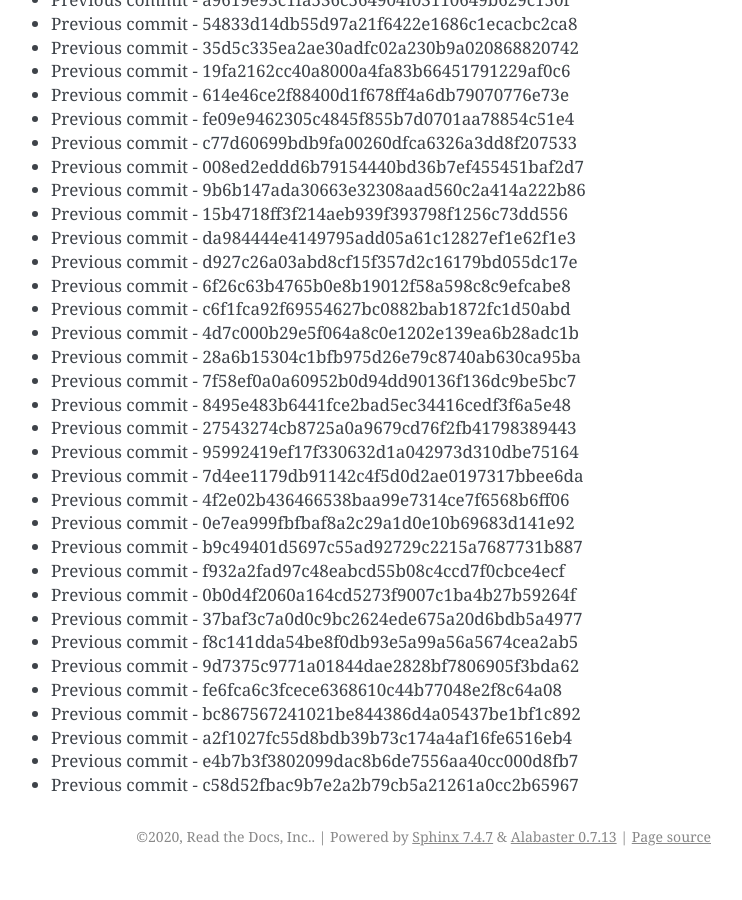
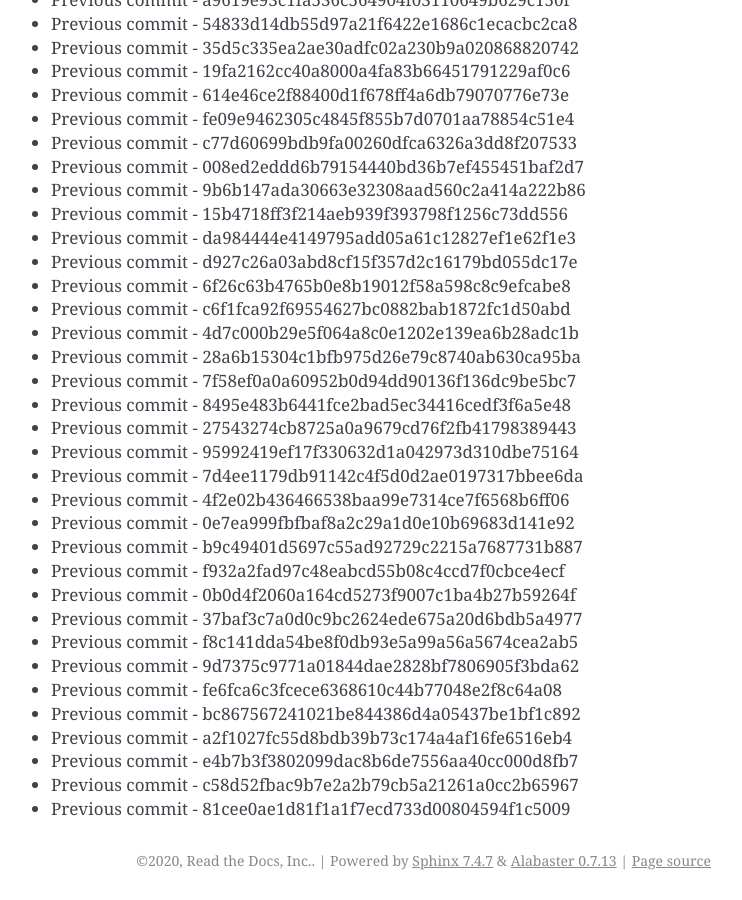
Before and after one commit to readthedocs/rtd-git-stresstest, a Sphinx documentation site: the page built from docs/updates.rst, in a window 1280 px wide and 900 px high, scrolled down 84254 px. Shown: the whole window, without its empty margins (399-1141 px from the left). Built offline with Sphinx 7.4.7, drawn with Linux system fonts in a browser that asks for light colours; before the commit the page ends 85130 px from its top, so only the background shows below that.

Commit message:
Generating commit from previous: 81cee0ae1d81f1a1f7ecd733d00804594f1c5009

```diff
--- a/docs/updates.rst
+++ b/docs/updates.rst
@@ -3572,3 +3572,4 @@ It can be tested for any performance characteristics.
 * Previous commit - a2f1027fc55d8bdb39b73c174a4af16fe6516eb4
 * Previous commit - e4b7b3f3802099dac8b6de7556aa40cc000d8fb7
 * Previous commit - c58d52fbac9b7e2a2b79cb5a21261a0cc2b65967
+* Previous commit - 81cee0ae1d81f1a1f7ecd733d00804594f1c5009
```
